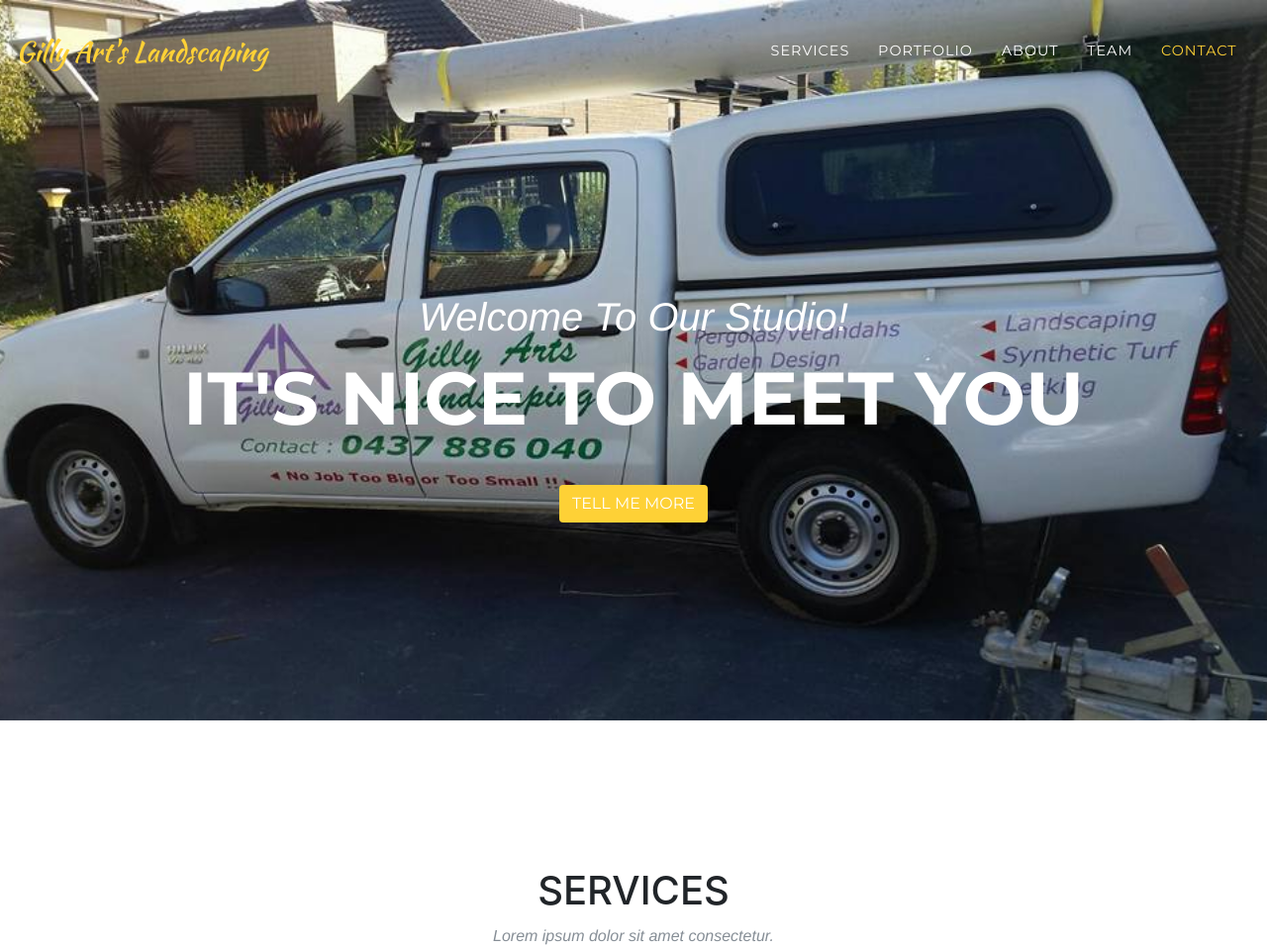
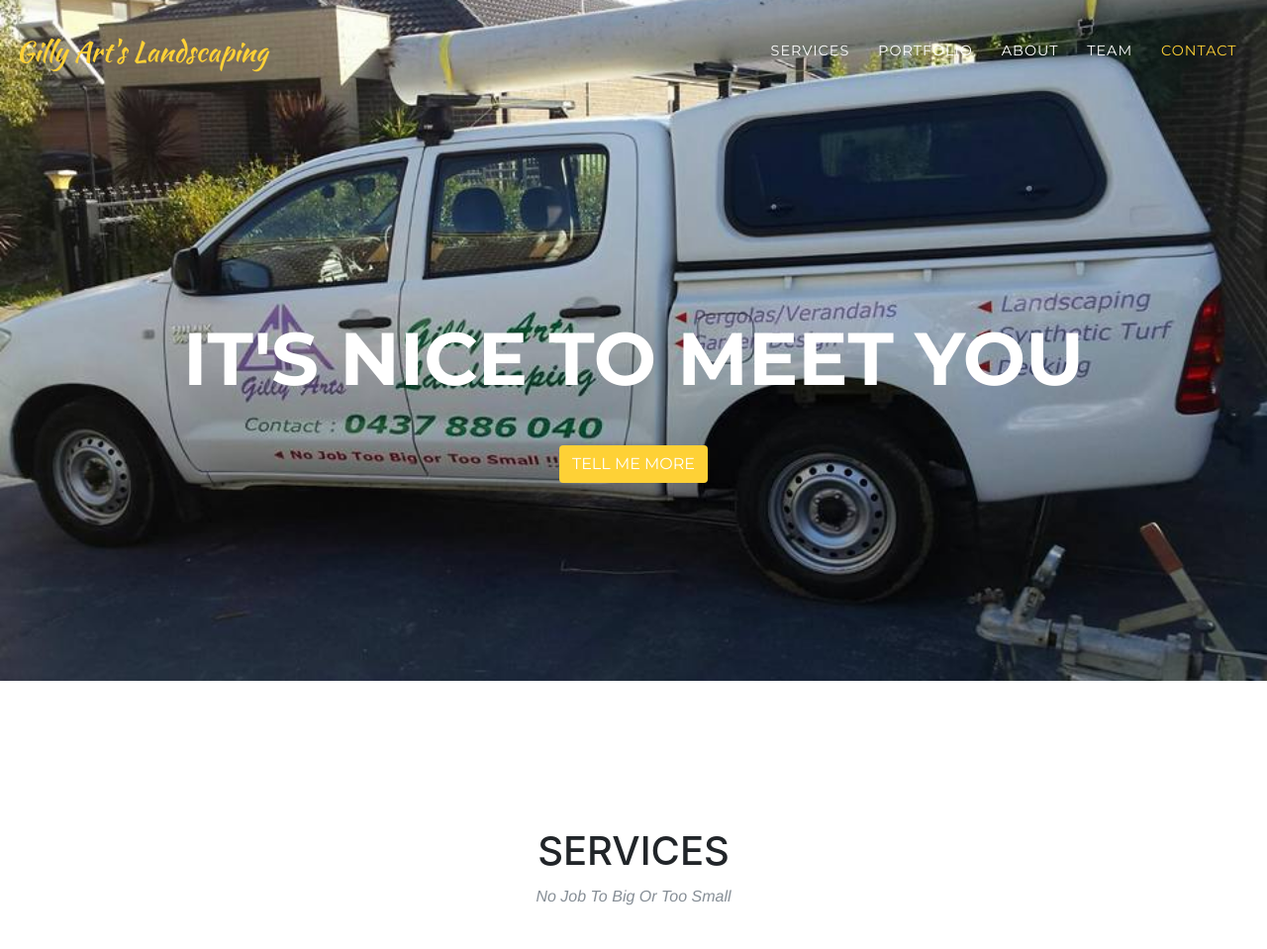
Before and after one commit to Eladfundo/Gilly_Arts, a website with bundled scripts: page index.html in a window 1280 px wide. Shown: the top 959 px of the page at 99% size. Built offline with nearby package versions, Linux system fonts and the light colour scheme; a web font is replaced by a local one.

Commit message:
Update index.html

```diff
--- a/index.html
+++ b/index.html
@@ -59,7 +59,7 @@
     <header class="masthead">
       <div class="container">
         <div class="intro-text">
-          <div class="intro-lead-in">Welcome To Our Studio!</div>
+          <div class="intro-lead-in"></div>
           <div class="intro-heading">It's Nice To Meet You</div>
           <a href="#services" class="btn btn-xl">Tell Me More</a>
         </div>
@@ -72,7 +72,7 @@
         <div class="row">
           <div class="col-lg-12 text-center">
             <h2 class="section-heading">Services</h2>
-            <h3 class="section-subheading text-muted">Lorem ipsum dolor sit amet consectetur.</h3>
+            <h3 class="section-subheading text-muted">No Job To Big Or Too Small</h3>
           </div>
         </div>
         <div class="row text-center">
```
